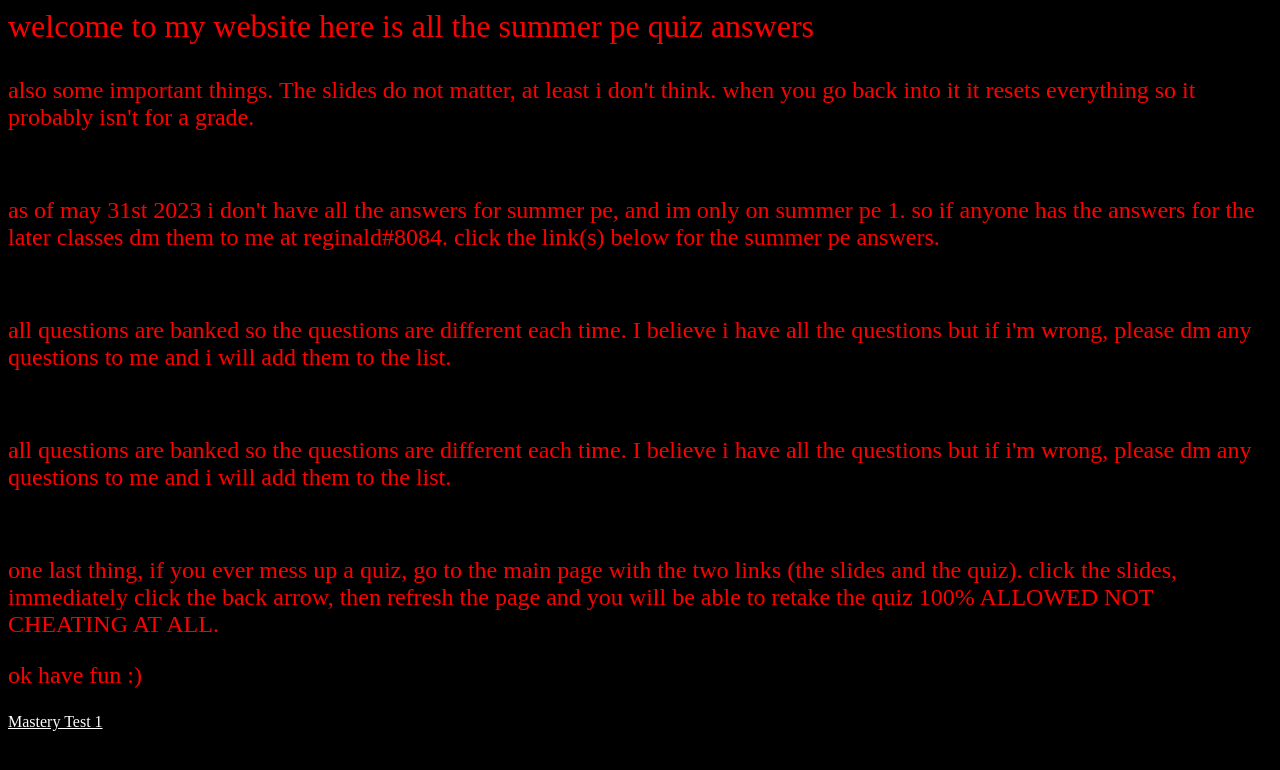
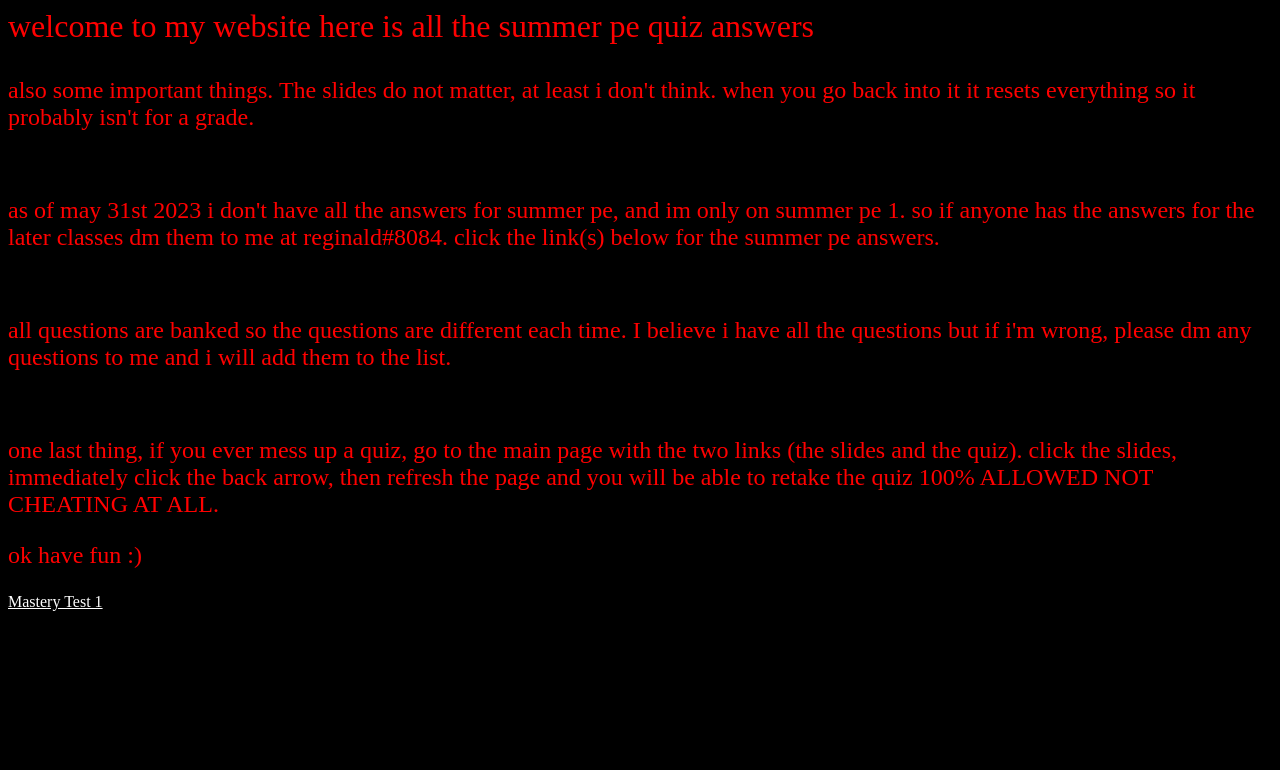
Before and after one commit to YouGuysWantAnswers/YouCanHaveThem, a plain HTML site: page index.html in a window 1280 px wide. Drawn offline with Linux system fonts and the light colour scheme.

Commit message:
Add files via upload
casdfDSCFwer

```diff
--- a/index.html
+++ b/index.html
@@ -11,7 +11,6 @@
 			<p class="med">also some important things. The slides do not matter, at least i don't think. when you go back into it it resets everything so it probably isn't for a grade.</p><br>
 			<p class="med">as of may 31st 2023 i don't have all the answers for summer pe, and im only on summer pe 1. so if anyone has the answers for the later classes dm them to me at reginald#8084. click the link(s) below for the summer pe answers.</p><br>
 			<p class="med">all questions are banked so the questions are different each time. I believe i have all the questions but if i'm wrong, please dm any questions to me and i will add them to the list.</p><br>
-			<p class="med">all questions are banked so the questions are different each time. I believe i have all the questions but if i'm wrong, please dm any questions to me and i will add them to the list.</p><br>
 			<p class="med">one last thing, if you ever mess up a quiz, go to the main page with the two links (the slides and the quiz). click the slides, immediately click the back arrow, then refresh the page and you will be able to retake the quiz 100% ALLOWED NOT CHEATING AT ALL.</p>
 			<p class="med">ok have fun :)</p>
 		</div>
```
